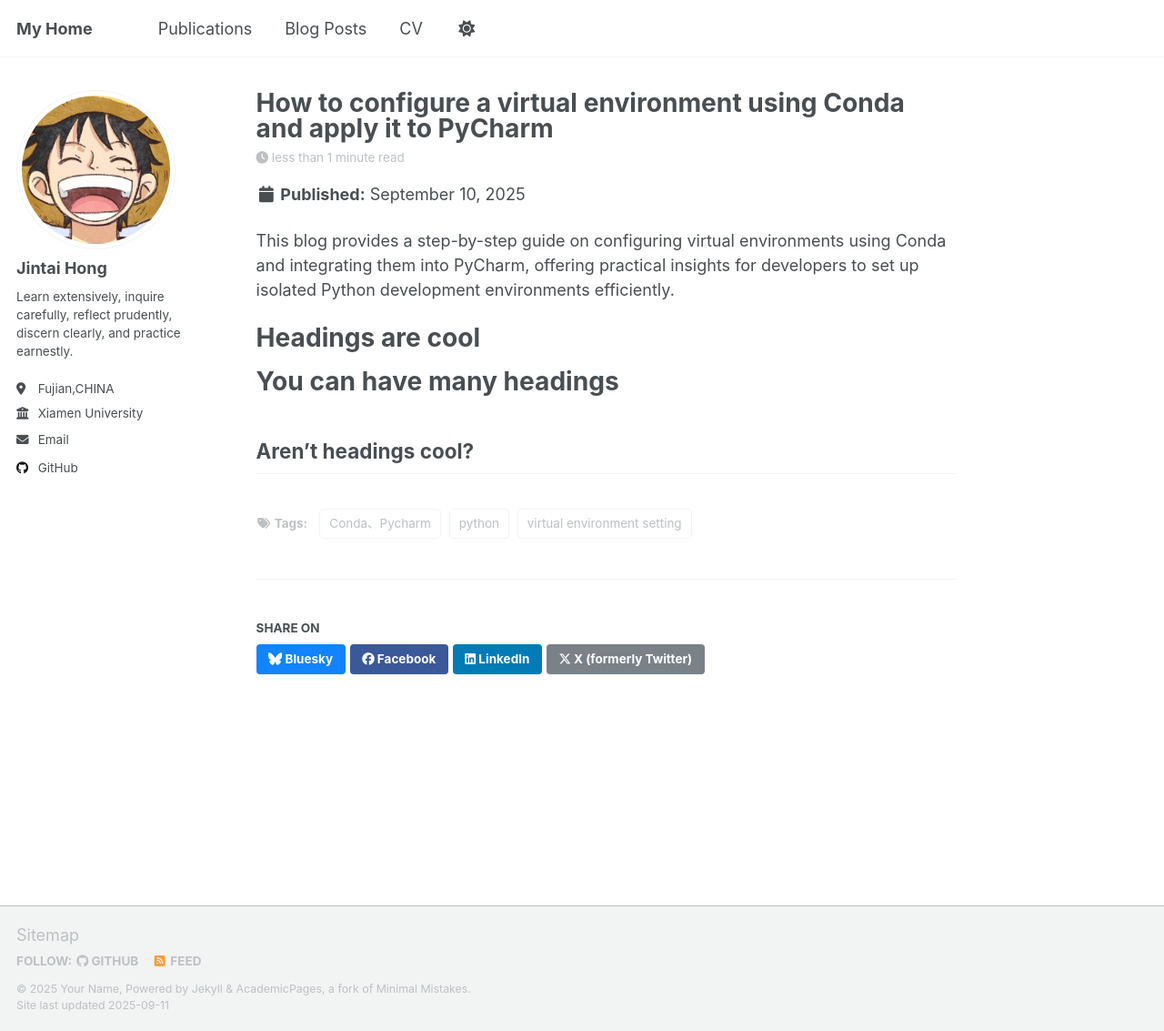
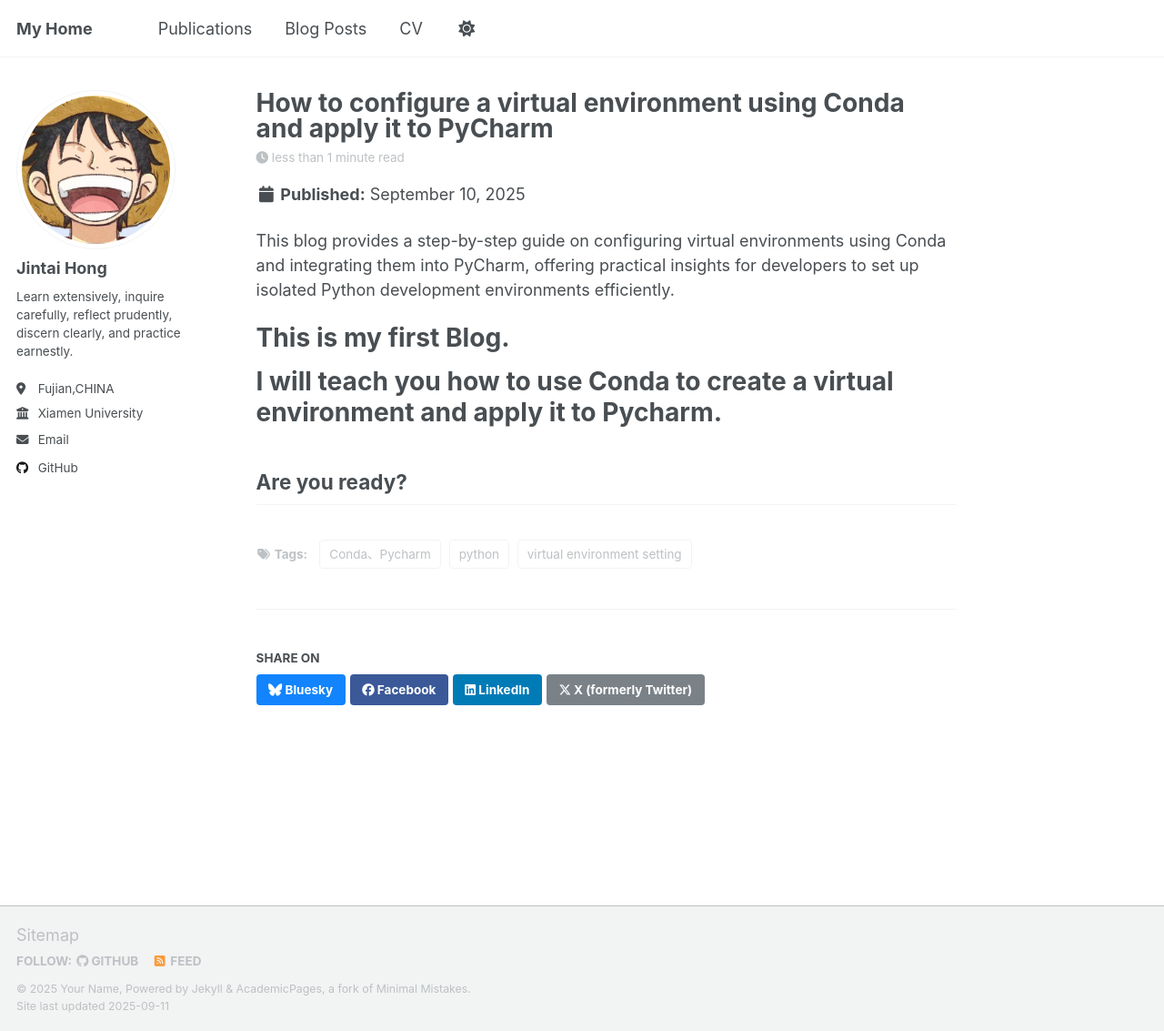
Before and after one commit to Jasper0209/jasper0209.github.io, a Jekyll site: the page built from _posts/2025-09-10-blog-post-1.md, in a window 1280 px wide and 1133 px high. Shown: the whole window at 91% size. Built offline with Jekyll 4.4.1, drawn with Linux system fonts in a browser that asks for light colours; a script that is not in the unit is left out.

Commit message:
Update 2025-09-10-blog-post-1.md

```diff
--- a/_posts/2025-09-10-blog-post-1.md
+++ b/_posts/2025-09-10-blog-post-1.md
@@ -10,11 +10,11 @@ tags:
 
 This blog provides a step-by-step guide on configuring virtual environments using Conda and integrating them into PyCharm, offering practical insights for developers to set up isolated Python development environments efficiently.
 
-Headings are cool
+This is my first Blog.
 ======
 
-You can have many headings
+I will teach you how to use Conda to create a virtual environment and apply it to Pycharm.
 ======
 
-Aren't headings cool?
+Are you ready?
 ------
```
